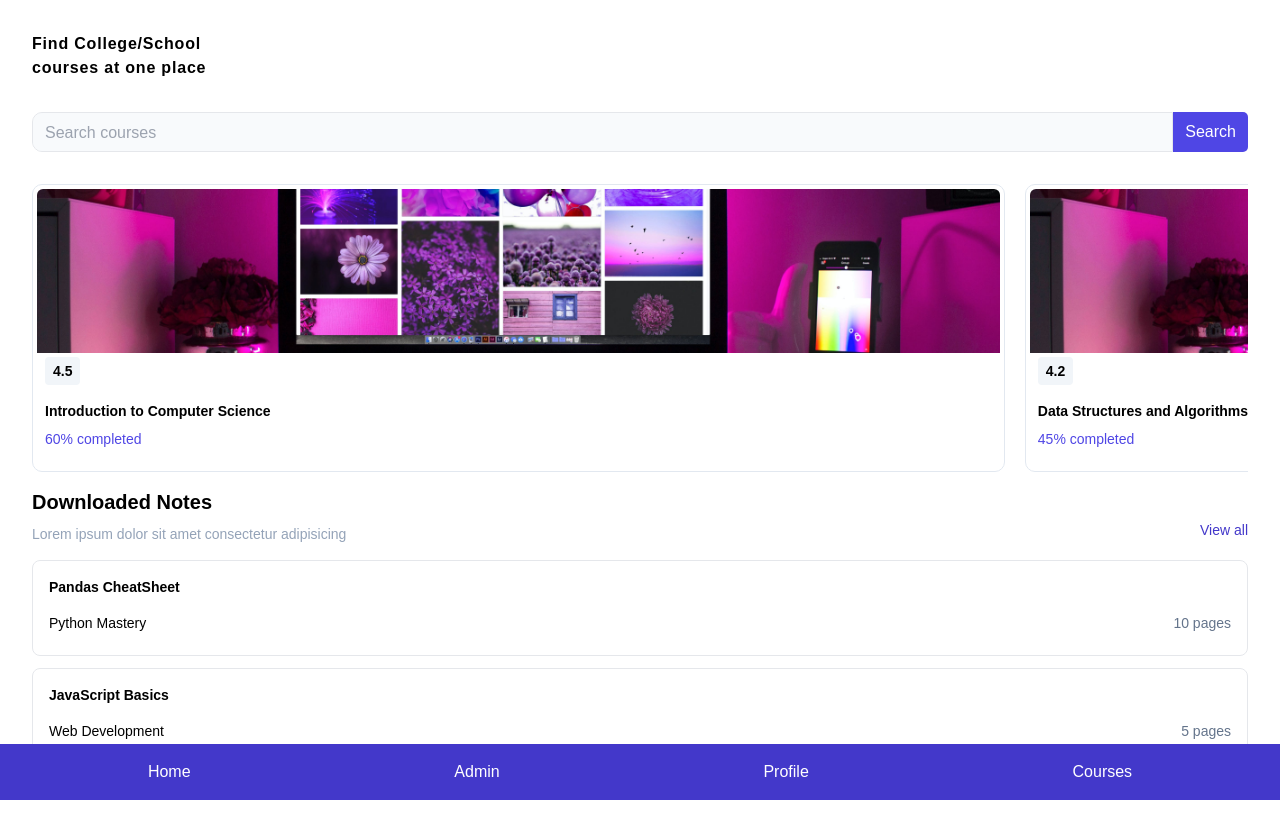
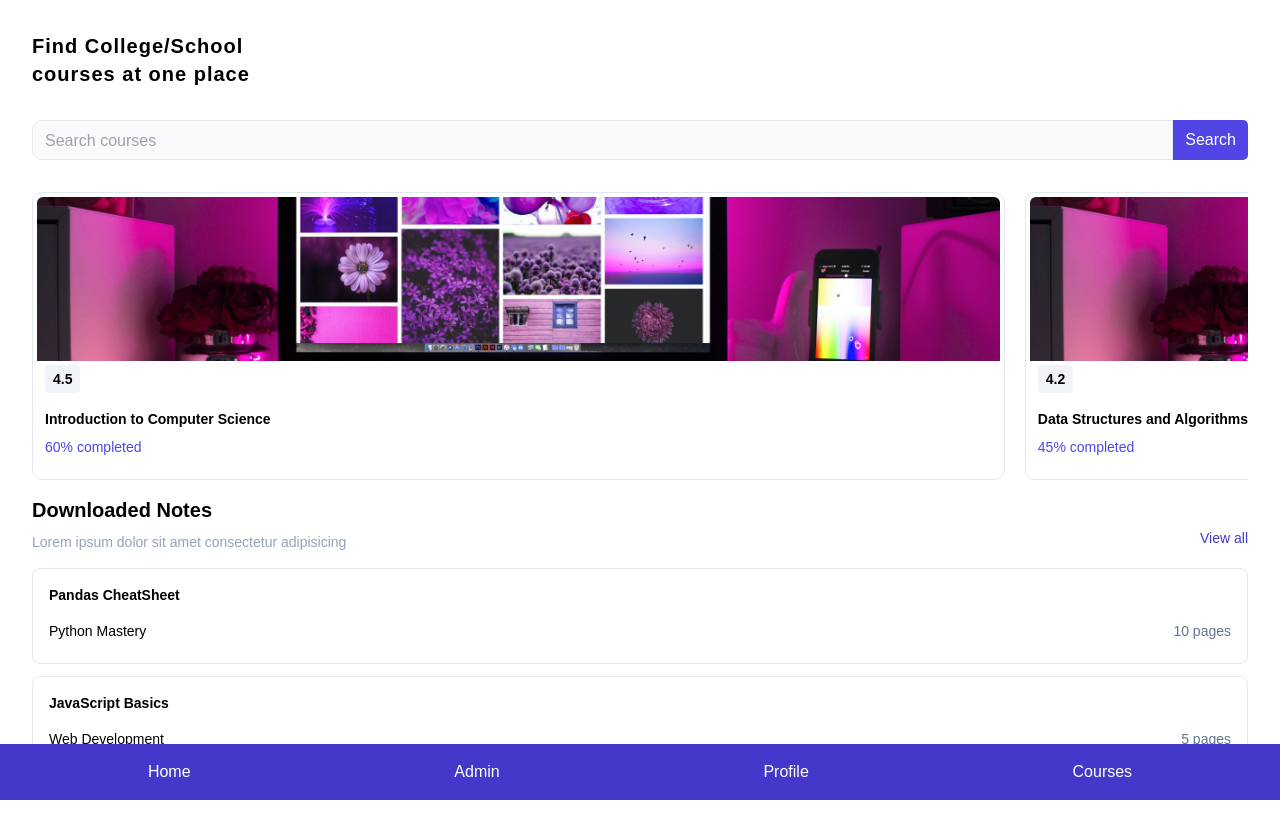
Before and after one commit to Brien-Austin/lms, a React (Vite) app: page /home in a window 1280 px wide. Shown: the top 838 px of the page. Built offline with nearby package versions, Linux system fonts and the light colour scheme.

Commit message:
added ui changes in home screen

```diff
--- a/src/pages/UI.jsx
+++ b/src/pages/UI.jsx
@@ -8,7 +8,7 @@ const UI = () => {
     <>
       <NavBar />
       <div className="mx-8">
-        <h1 className="mt-8 font-semibold tracking-wider">
+        <h1 className="mt-8 text-xl font-semibold tracking-wider">
           Find College/School <br />
           courses at one place
         </h1>
```
